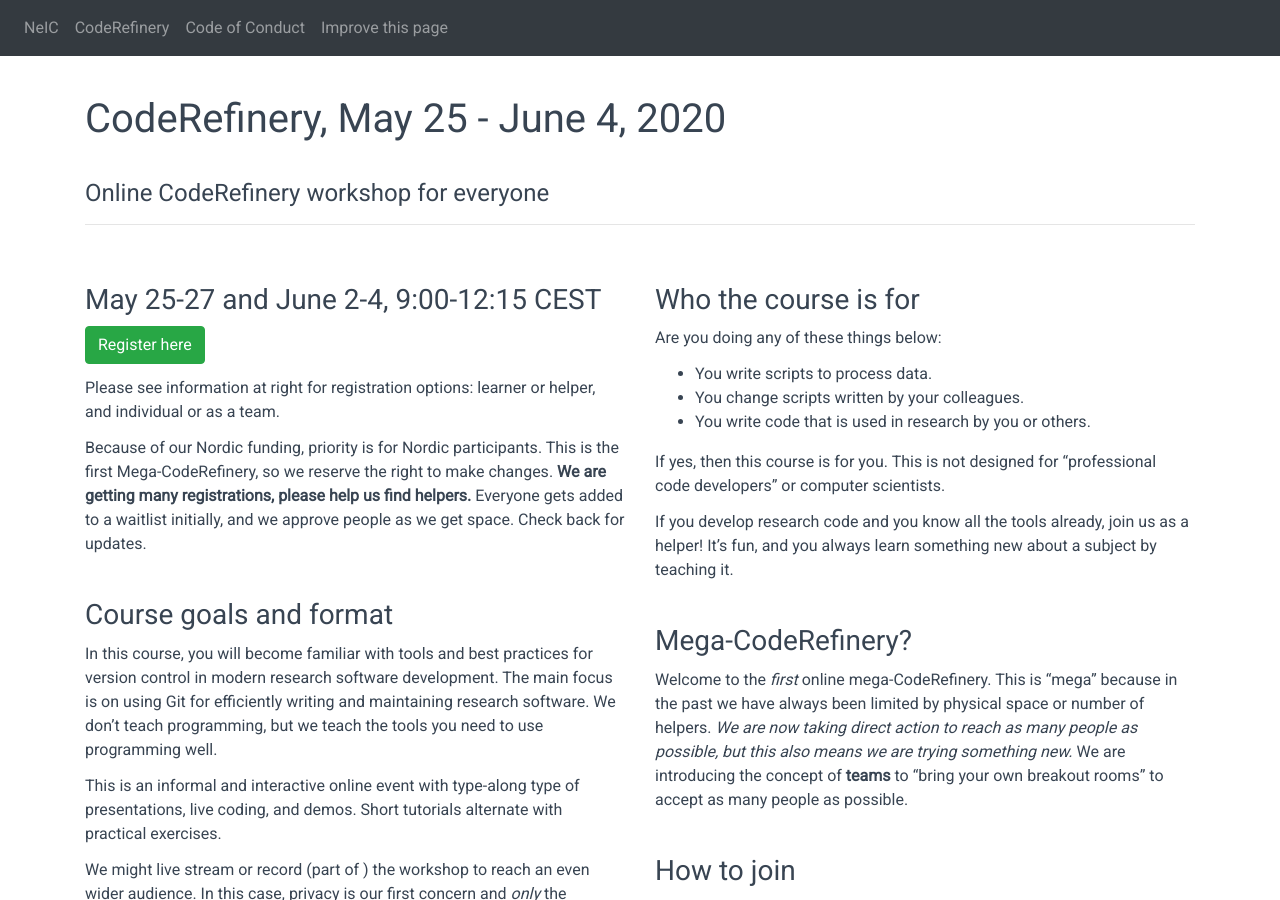
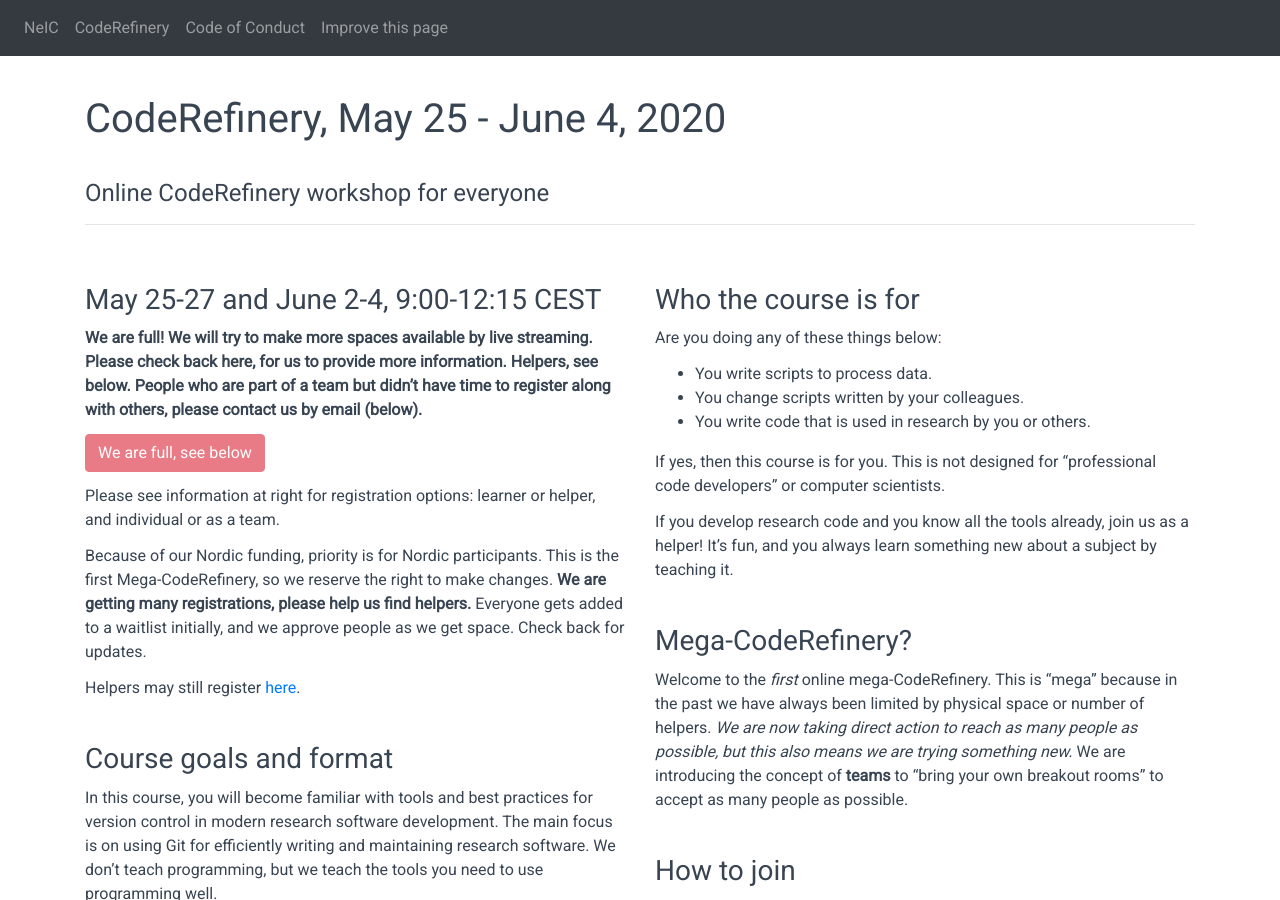
Before and after one commit to eglerean/2020-05-25-online, a Jekyll site: the page built from index.md, in a window 1280 px wide and 900 px high. Built offline with Jekyll 4.4.1, drawn with Linux system fonts in a browser that asks for light colours; comment, search, counter and statistics services are not loaded.

Commit message:
We are full

```diff
--- a/left_column.md
+++ b/left_column.md
@@ -2,7 +2,14 @@
 
 ### May 25-27 and June 2-4, 9:00-12:15 CEST
 
-<a class="btn btn-success" href="https://indico.neic.no/event/141/registrations/66/" data-mode="1" target="_blank">Register here</a>
+**We are full!  We will try to make more spaces available by live
+streaming.  Please check back here, for us to provide more
+information.  Helpers, see below.  People who are part of a team but
+didn't have time to register along with others, please contact us by
+email (below).**
+
+<a class="btn btn-danger disabled" href="#" data-mode="1"
+target="_blank">We are full, see below</a>
 
 Please see information at right for registration options: learner or
 helper, and individual or as a team.
@@ -13,6 +20,7 @@ changes.  **We are getting many registrations, please help us find
 helpers.**  Everyone gets added to a waitlist initially, and we
 approve people as we get space.  Check back for updates.
 
+Helpers may still register <a href="https://indico.neic.no/event/141/registrations/66/">here</a>.
 
 
 ### Course goals and format
```
